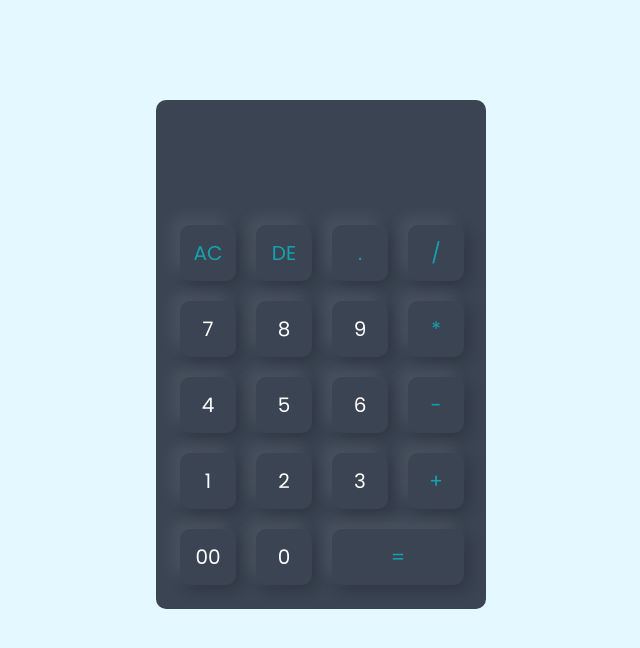
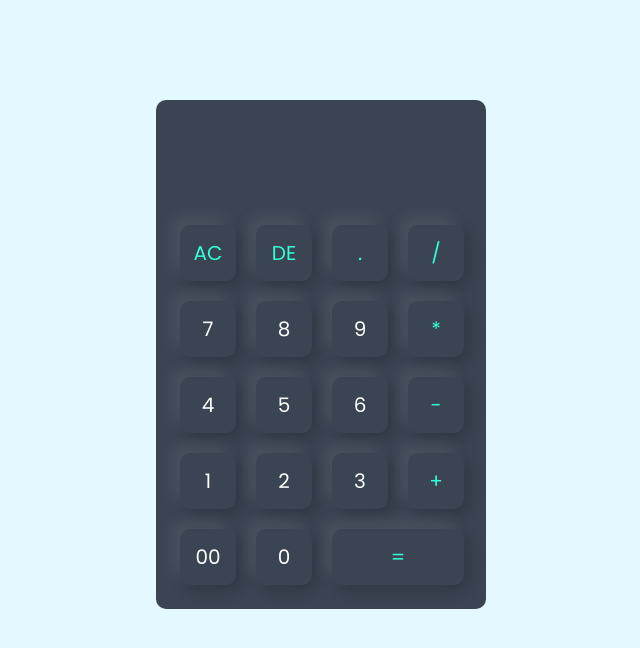
Before and after one commit to Mdyadav49/30days-30-Mini-JS-projects, a plain HTML site: page calculator/calculator.html in a window 1280 px wide. Shown: the whole page, without its empty margins (319-959 px from the left). Drawn offline with Linux system fonts and the light colour scheme.

Commit message:
Update calculator.css
updating css file

```diff
--- a/calculator/calculator.css
+++ b/calculator/calculator.css
@@ -48,7 +48,7 @@ input{
 }
 
 .operator{
-    color:rgb(21, 162, 177);
+    color:#33ffd8;
 }
 
 #equals{
```
